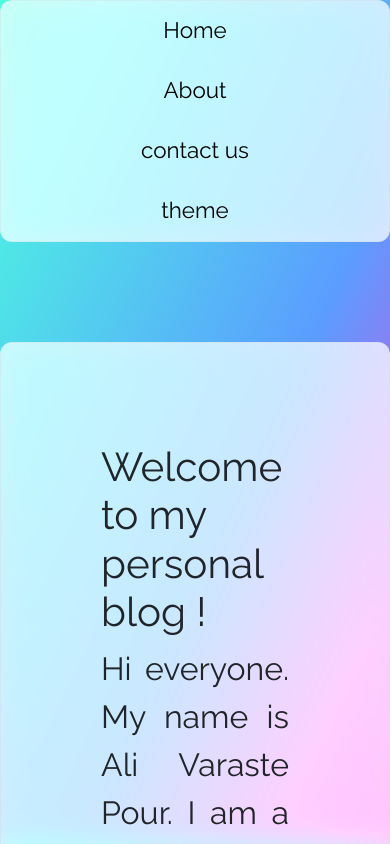
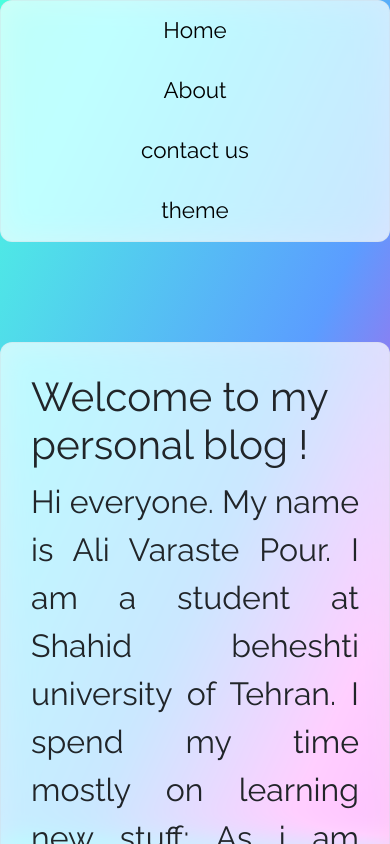
Before and after one commit to alivarastepour/personal-blog, a React (Create React App) app: page / in a window 390 px wide. Shown: the top 844 px of the page. Built offline with nearby package versions, Linux system fonts and the light colour scheme.

Commit message:
responsive Introduction design is handled

```diff
--- a/src/Components/Introduction/Introduction.styles.ts
+++ b/src/Components/Introduction/Introduction.styles.ts
@@ -7,7 +7,8 @@ export const Wrapper = styled.div`
   padding: 100px;
   border-radius: 12px;
   font-family: 'Raleway', sans-serif;
+
+  @media only screen and (max-width: 750px){
+    padding : 30px ;
+  }
 `;
-export const Logo = styled.img`
-
-`;
```
